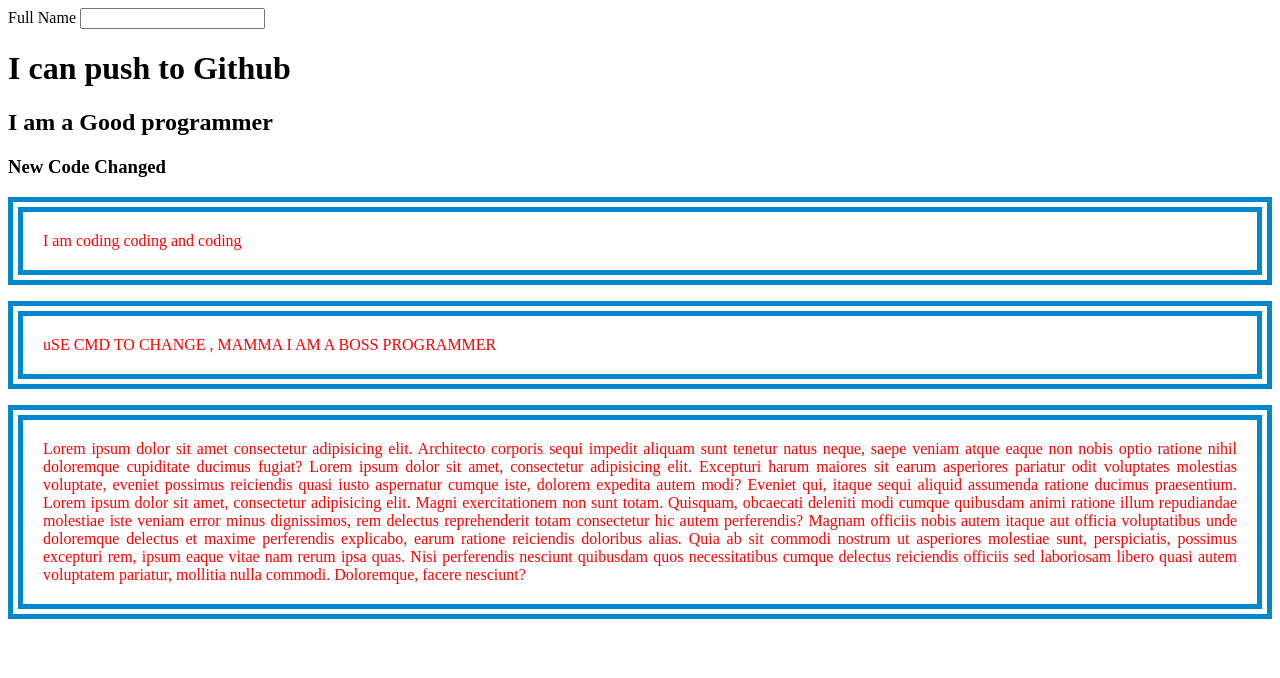
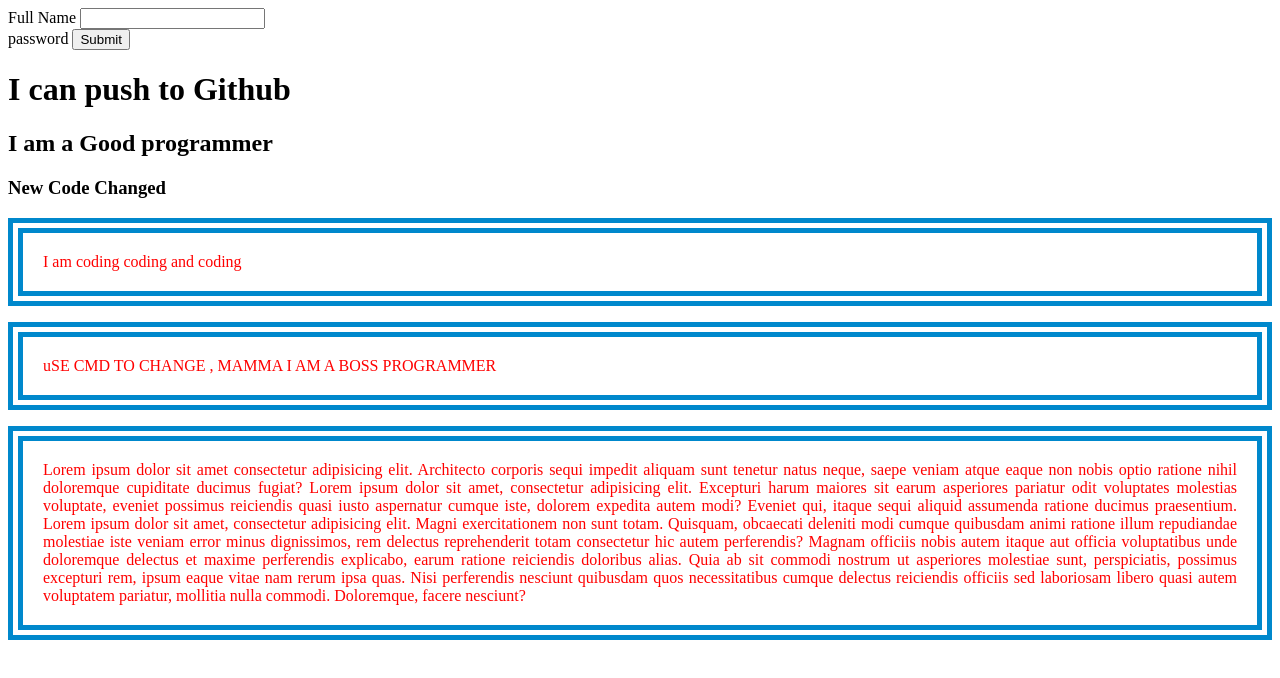
Before and after one commit to shohancs/my-prac-repo, a plain HTML site: page index.html in a window 1280 px wide. Drawn offline with Linux system fonts and the light colour scheme.

Commit message:
add password input

```diff
--- a/index.html
+++ b/index.html
@@ -20,6 +20,11 @@
             <label">Full Name</label>
             <input type="text" name="fullName">
         </div>
+
+        <div>
+            <label">password</label>
+            <input type="submit" name="password">
+        </div>
     </form>
 
     <!-- Form End -->
```
